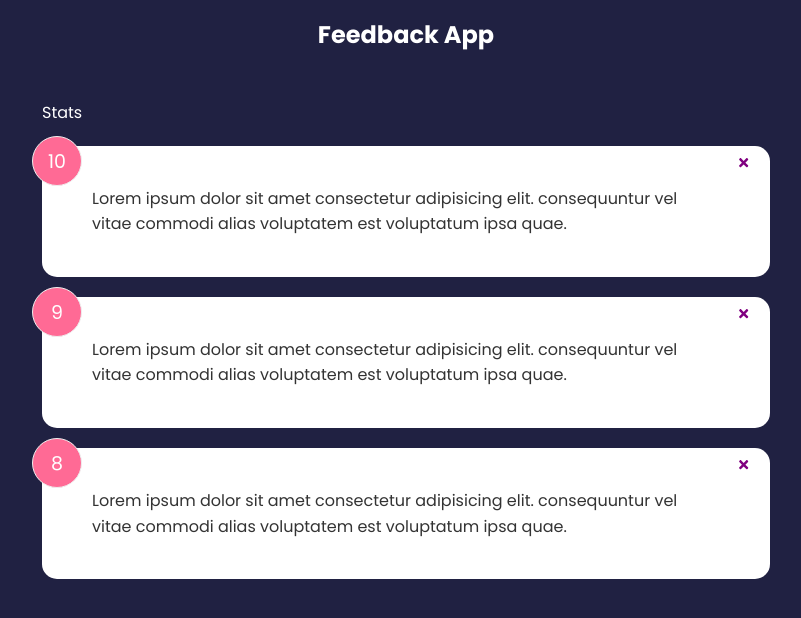
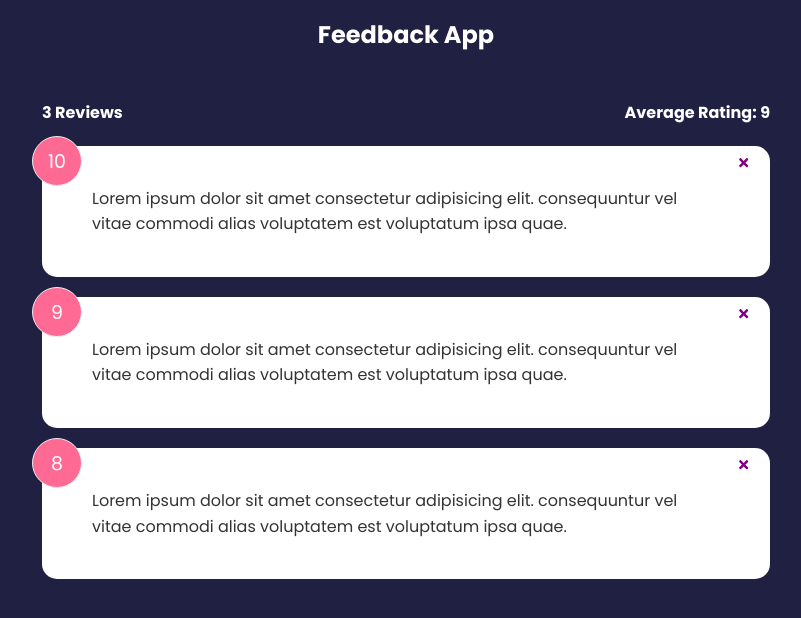
Before and after one commit to nameelza/feedback-app, a React (Create React App) app: page / in a window 1280 px wide. Shown: the top 618 px of the page, without its empty margins (234-1035 px from the left). Built offline with nearby package versions, Linux system fonts and the light colour scheme.

Commit message:
Update FeedbackStats.jsx

```diff
--- a/src/components/FeedbackStats.jsx
+++ b/src/components/FeedbackStats.jsx
@@ -1,5 +1,16 @@
-function FeedbackStats() {
-  return <div>Stats</div>;
+function FeedbackStats({ feedback }) {
+  // Calculate ratings average
+  let average =
+    feedback.reduce((acc, cur) => {
+      return acc + cur.rating;
+    }, 0) / feedback.length;
+
+  return (
+    <div className="feedback-stats">
+      <h4>{feedback.length} Reviews</h4>
+      <h4>Average Rating: {average}</h4>
+    </div>
+  );
 }
 
 export default FeedbackStats;
```
